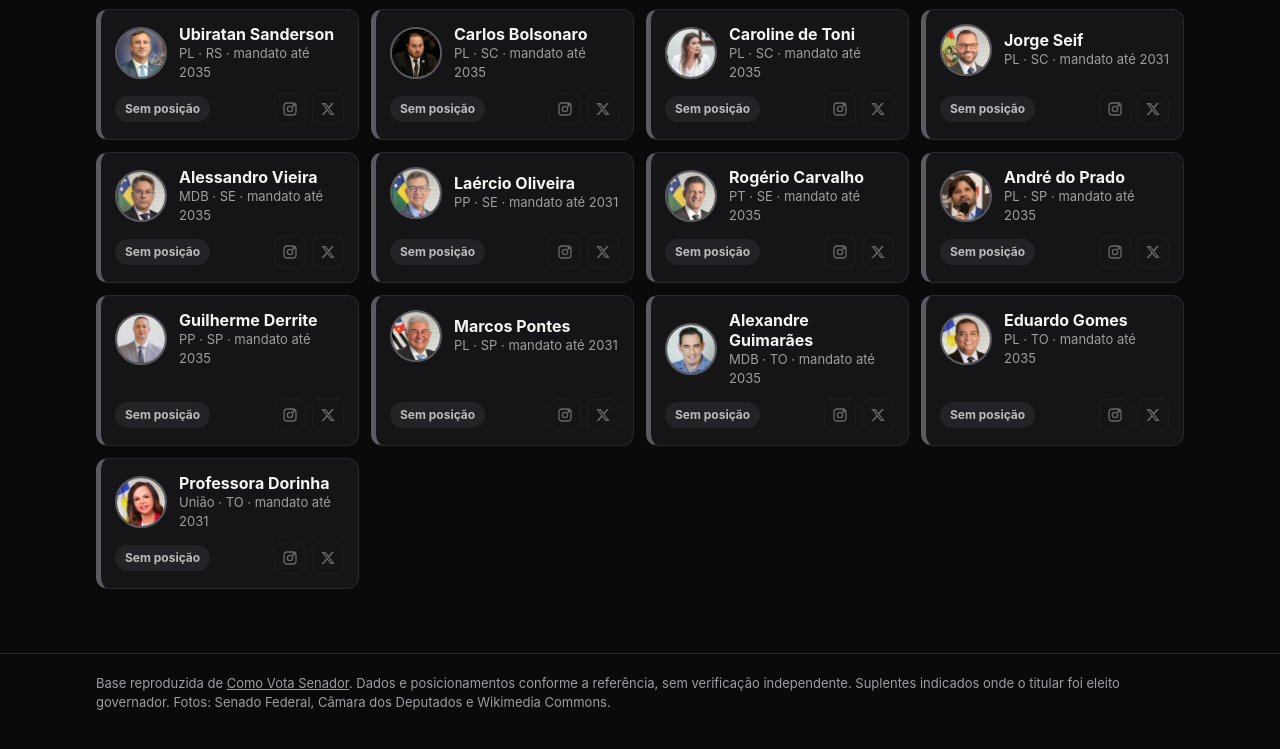
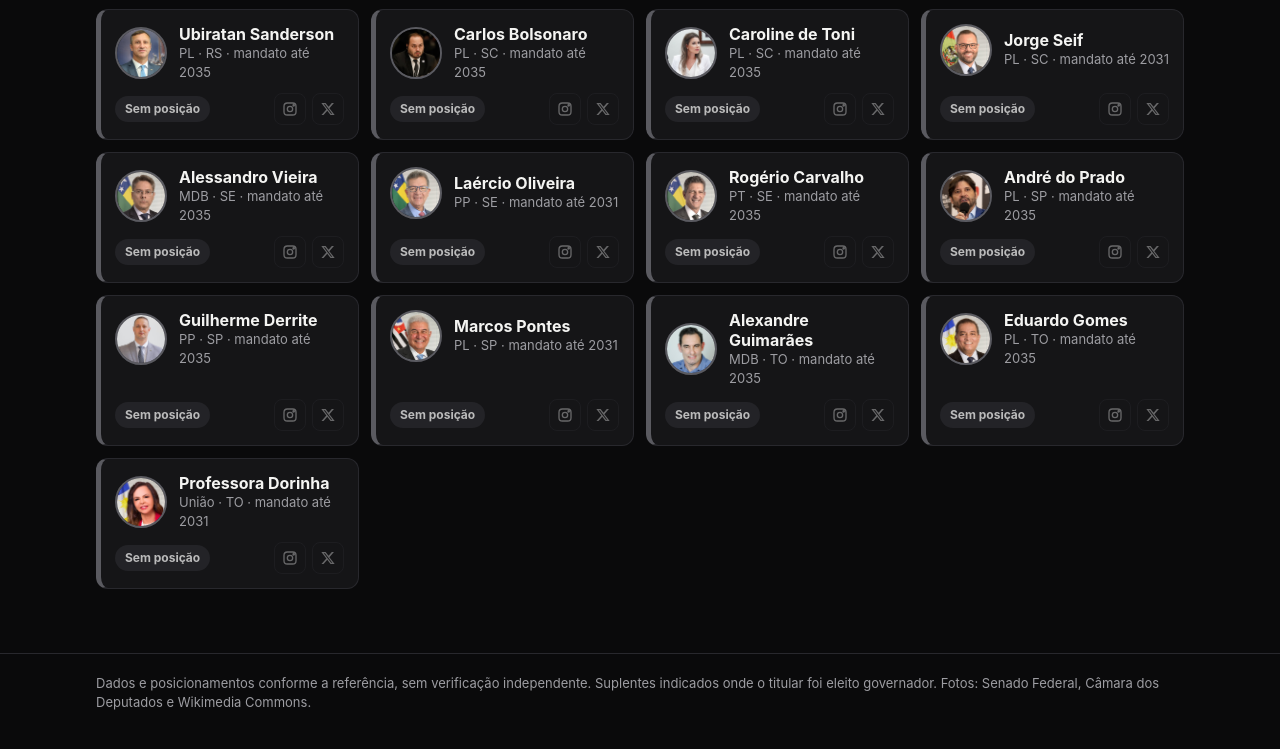
Before and after one commit to assumcaonerd/eleicoes_2026, a website: page src/ui/senado/index.html in a window 1280 px wide. Shown: the part 4951-5700 px from the top of the page. Drawn offline with Linux system fonts and the light colour scheme; files that its build step writes are made by us from their sources; files whose address does not match are found by name.

Commit message:
Remove reference-site attribution sentence from Senate footer

```diff
--- a/src/ui/senado/index.html
+++ b/src/ui/senado/index.html
@@ -375,7 +375,7 @@
 
   <footer>
     <div class="wrap">
-      Base reproduzida de <a href="https://comovotasenador.vercel.app/" target="_blank" rel="noopener">Como Vota Senador</a>. Dados e posicionamentos conforme a referência, sem verificação independente. Suplentes indicados onde o titular foi eleito governador.
+      Dados e posicionamentos conforme a referência, sem verificação independente. Suplentes indicados onde o titular foi eleito governador.
       Fotos: Senado Federal, Câmara dos Deputados e Wikimedia Commons.
     </div>
   </footer>
```
